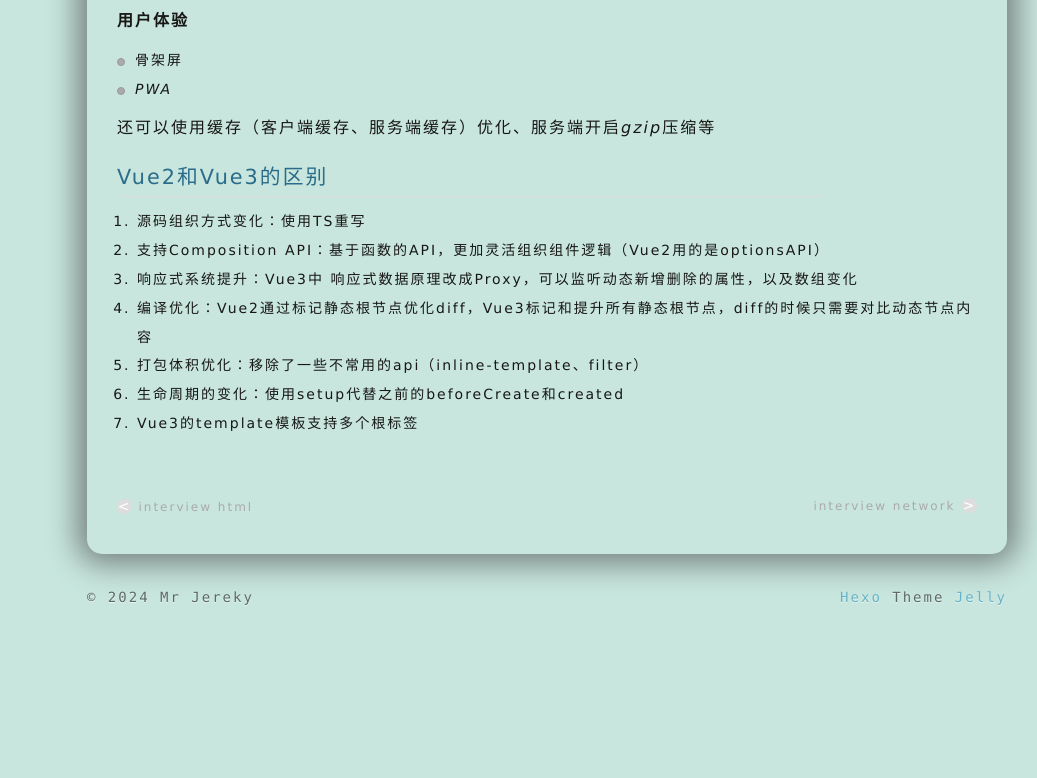
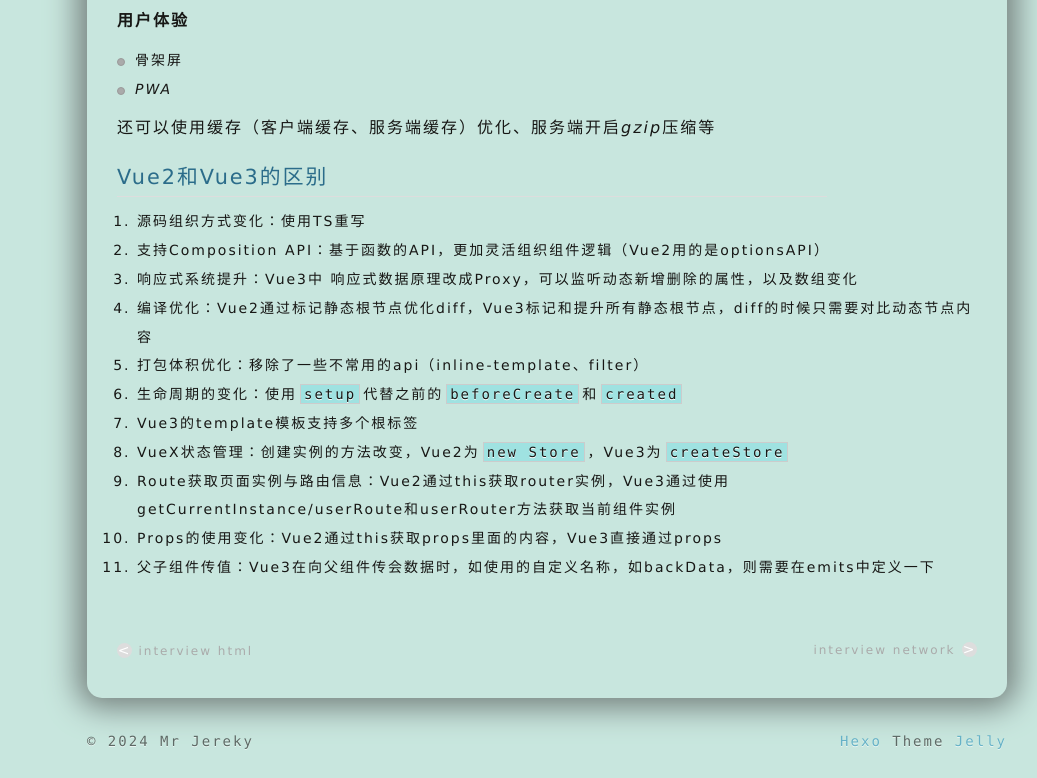
Before and after one commit to mrjereky/mrjereky.github.io, a plain HTML site: page 2024/05/07/interview-vue/index.html in a window 1280 px wide. Shown: the part 5774-6552 px from the top of the page, without its empty margins (243-1280 px from the left). Before the commit the page ends 6408 px from the top, so only its background shows below. Drawn offline with nearby package versions, Linux system fonts and the light colour scheme; a script that the page names is missing; a web font is replaced by a local one.

Commit message:
Site updated: 2024-07-25 17:04:06

```diff
--- a/2024/05/07/interview-vue/index.html
+++ b/2024/05/07/interview-vue/index.html
@@ -17,7 +17,7 @@
 <meta property="og:description" content="VueMVVM 的理解 ⭐MVVM是一种设计思想，Model-View-viewModel。 Model层代表数据模型，指后台数据，可以在model中定义数据的修改和操作业务的逻辑。">
 <meta property="og:locale" content="zh_CN">
 <meta property="article:published_time" content="2024-05-07T05:56:08.000Z">
-<meta property="article:modified_time" content="2024-07-22T11:24:11.758Z">
+<meta property="article:modified_time" content="2024-07-25T09:02:33.152Z">
 <meta property="article:author" content="Mr Jereky">
 <meta property="article:tag" content="Interview">
 <meta property="article:tag" content="vue">
@@ -331,8 +331,12 @@
 <li>响应式系统提升：Vue3中 响应式数据原理改成Proxy，可以监听动态新增删除的属性，以及数组变化</li>
 <li>编译优化：Vue2通过标记静态根节点优化diff，Vue3标记和提升所有静态根节点，diff的时候只需要对比动态节点内容</li>
 <li>打包体积优化：移除了一些不常用的api（inline-template、filter）</li>
-<li>生命周期的变化：使用setup代替之前的beforeCreate和created</li>
+<li>生命周期的变化：使用<code>setup</code>代替之前的<code>beforeCreate</code>和<code>created</code></li>
 <li>Vue3的template模板支持多个根标签</li>
+<li>VueX状态管理：创建实例的方法改变，Vue2为<code>new Store</code>，Vue3为<code>createStore</code></li>
+<li>Route获取页面实例与路由信息：Vue2通过this获取router实例，Vue3通过使用getCurrentInstance&#x2F;userRoute和userRouter方法获取当前组件实例</li>
+<li>Props的使用变化：Vue2通过this获取props里面的内容，Vue3直接通过props</li>
+<li>父子组件传值：Vue3在向父组件传会数据时，如使用的自定义名称，如backData，则需要在emits中定义一下</li>
 </ol>
 
 
```
